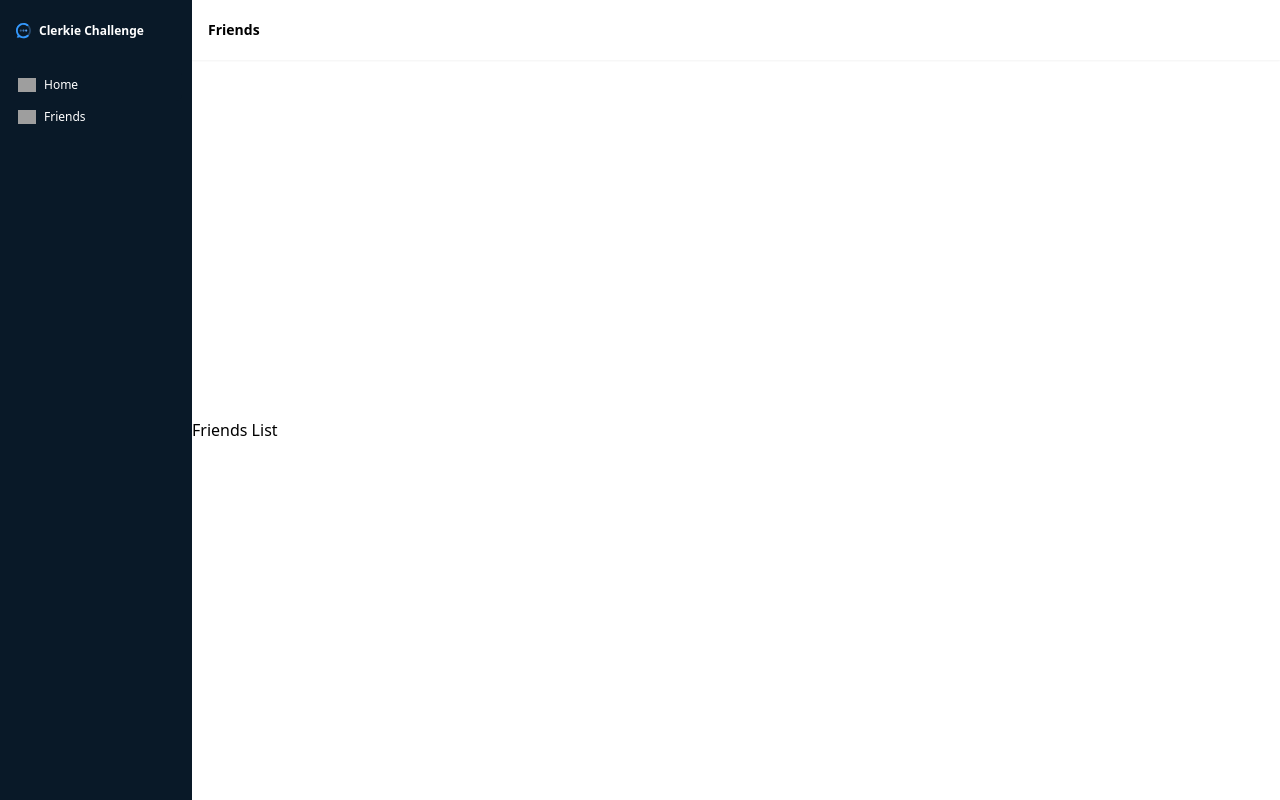
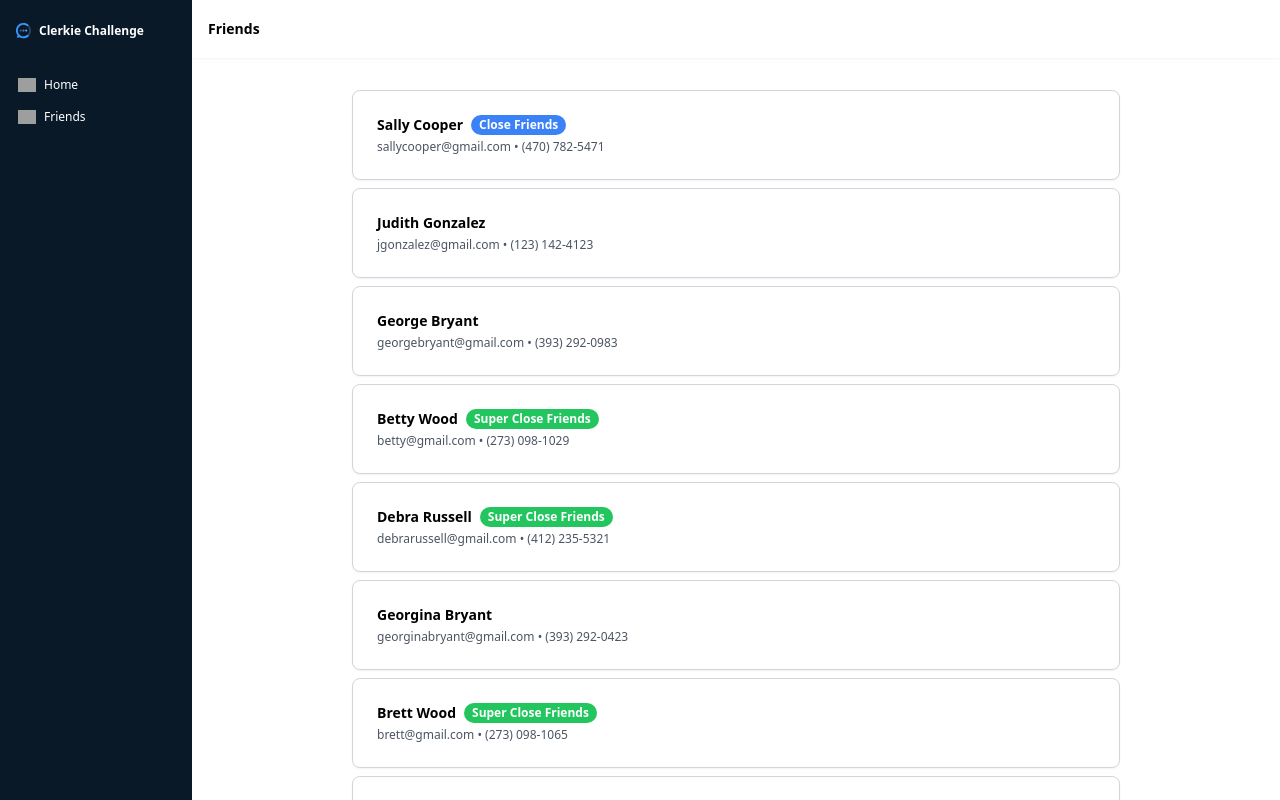
Before and after one commit to nabonitasen/nextjs, a Next.js app: page /friends in a window 1280 px wide. Built offline with nearby package versions, Linux system fonts and the light colour scheme; grey boxes are pictures that could not be loaded.

Commit message:
update friends page outline

```diff
--- a/app/friends/page.tsx
+++ b/app/friends/page.tsx
@@ -1,21 +1,18 @@
 import React from 'react';
-//import FriendsList from './FriendsList';
+import FriendsList from '../ui/friends/FriendsList';
 
 export default function Page() {
   return (
     <div className="flex flex-col h-screen bg-white">
-      {/* Header with exact height and drop shadow, no border */}
-      <header className="w-full flex items-center shadow-sm" style={{ height: '60px' }}>  {/* Lighter shadow and class name change */}
+      <header className="w-full flex items-center shadow-sm" style={{ height: '64px' }}>  {/* Lighter shadow and class name change */}
         <h1 className="text-xs px-4 font-bold" style={{ fontSize: '0.875em' }}>Friends</h1>  {/* Smaller font size, padding, and class name change */}
       </header>
 
-      {/* Main content with flexbox to center "Welcome" message vertically */}
-      <main className="flex-grow flex flex-col justify-center items-center">  {/* Added flex-col and justify-center */}
-        <div className="container">
-          <h1>Friends List</h1>
-
-        </div>
+      {/* Main content with flexbox to center "FriendsList" vertically and padding at the top */}
+      <main className="flex-grow flex flex-col items-center pt-8 overflow-auto">
+        <FriendsList />
       </main>
     </div>
   );
 }
+``
--- /dev/null
+++ b/app/ui/friends/FriendRow.tsx
@@ -0,0 +1,34 @@
+import React from 'react';
+
+interface Friend {
+  id: number;
+  name: string;
+  group: string;
+  email: string;
+  phone: string;
+}
+
+const FriendRow: React.FC<{ friend: Friend }> = ({ friend }) => {
+  const groupColorClass = friend.group === 'Close Friends' ? 'bg-blue-500' :
+                          friend.group === 'Super Close Friends' ? 'bg-green-500' : 'bg-gray-200';
+
+  return (
+    <div className="flex flex-col w-full max-w-4xl border border-gray-300 rounded-lg shadow-sm mb-2 bg-white p-6">
+      <div className="flex items-center space-x-2 mb-1">
+        <span className="font-semibold text-sm">{friend.name}</span>
+        {friend.group && (
+          <span className={`text-xs font-semibold rounded-full px-2 py-0.5 text-white ${groupColorClass}`}>
+            {friend.group}
+          </span>
+        )}
+      </div>
+      <div className="text-gray-600 text-xs">
+        <span>{friend.email} • {friend.phone}</span>
+      </div>
+    </div>
+  );
+};
+
+
+
+export default FriendRow;
--- /dev/null
+++ b/app/ui/friends/FriendsList.tsx
@@ -0,0 +1,37 @@
+'use client';
+
+import React, { useState } from 'react';
+import FriendRow from './FriendRow';
+
+// Assuming friends data is imported or fetched from a local JSON file
+import friendsData from '../../../public/friends.json';
+
+interface Friend {
+  id: number;
+  name: string;
+  group: string;
+  email: string;
+  phone: string;
+}
+
+// If you're sure the structure matches, you can cast it directly
+const friends: Friend[] = friendsData as Friend[];
+
+const FriendsList = () => {
+  const [filter, setFilter] = useState('');
+
+  const filteredFriends = filter
+    ? friends.filter(friend => friend.group === filter)
+    : friends;
+
+  return (
+    <div className="w-full max-w-3xl">
+      {/* Add select dropdown for filtering if needed */}
+      {filteredFriends.map((friend) => (
+        <FriendRow key={friend.id} friend={friend} />
+      ))}
+    </div>
+  );
+};
+
+export default FriendsList;
--- /dev/null
+++ b/public/friends.json
@@ -0,0 +1,58 @@
+[
+    {
+      "id": 1,
+      "name": "Sally Cooper",
+      "group": "Close Friends",
+      "email": "sallycooper@gmail.com",
+      "phone": "(470) 782-5471"
+    },
+    {
+      "id": 2,
+      "name": "Judith Gonzalez",
+      "group": "",
+      "email": "jgonzalez@gmail.com",
+      "phone": "(123) 142-4123"
+    },
+    {
+      "id": 3,
+      "name": "George Bryant",
+      "group": "",
+      "email": "georgebryant@gmail.com",
+      "phone": "(393) 292-0983"
+    },
+    {
+      "id": 4,
+      "name": "Betty Wood",
+      "group": "Super Close Friends",
+      "email": "betty@gmail.com",
+      "phone": "(273) 098-1029"
+    },
+    {
+      "id": 5,
+      "name": "Debra Russell",
+      "group": "Super Close Friends",
+      "email": "debrarussell@gmail.com",
+      "phone": "(412) 235-5321"
+    },
+    {
+        "id": 6,
+        "name": "Georgina Bryant",
+        "group": "",
+        "email": "georginabryant@gmail.com",
+        "phone": "(393) 292-0423"
+      },
+      {
+        "id": 7,
+        "name": "Brett Wood",
+        "group": "Super Close Friends",
+        "email": "brett@gmail.com",
+        "phone": "(273) 098-1065"
+      },
+      {
+        "id": 8,
+        "name": "Dallas Russell",
+        "group": "Super Close Friends",
+        "email": "dallasrussell@gmail.com",
+        "phone": "(412) 235-5371"
+      }
+  ]
```
